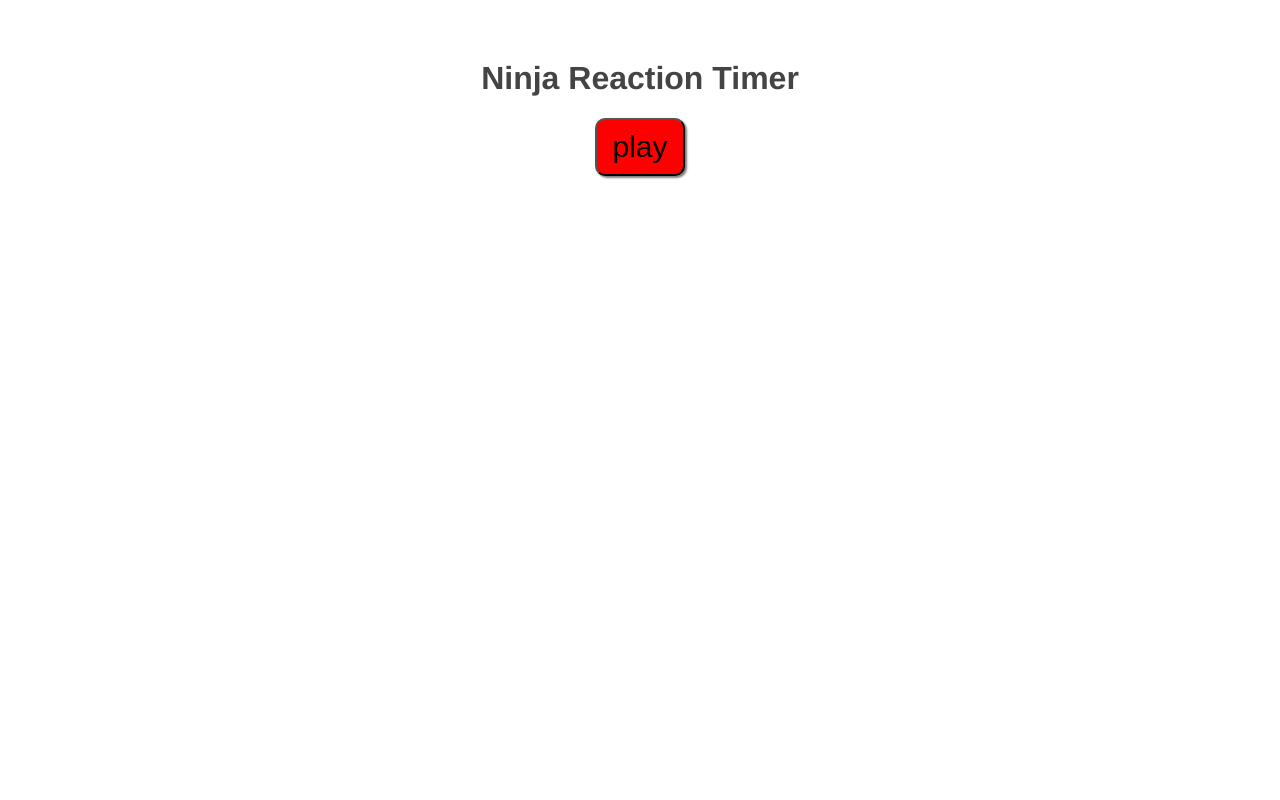
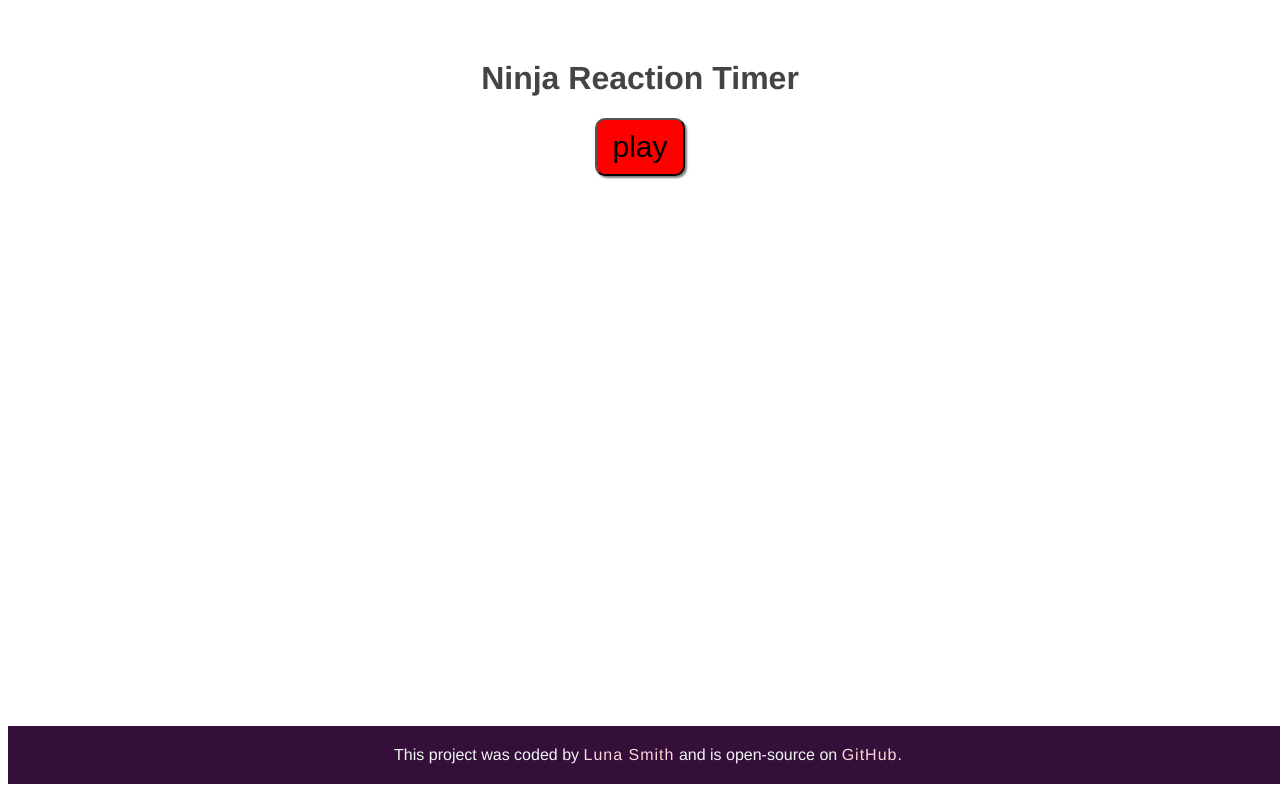
Before and after one commit to Lu-Smith/vue_reaction_timer, a Vue app: page / in a window 1280 px wide. Built offline with nearby package versions, Linux system fonts and the light colour scheme.

Commit message:
Updated Footer

```diff
--- a/src/App.vue
+++ b/src/App.vue
@@ -3,17 +3,21 @@
 <button @click="start" :disabled="isPlaying">play</button>
 <Block v-if="isPlaying" :delay="delay" @end="endGame" />
 <Results :score="score" v-if="showResults" />
+<Footer />
 </template>
 
 <script>
 import Block from './components/Block.vue'
 import Results from './components/Results.vue'
+import Footer from './components/Footer.vue'
+
 
 export default {
   name: 'App',
   components: {
     Block,
-    Results
+    Results,
+    Footer
   },
   data() {
     return {
--- a/src/components/Footer.vue
+++ b/src/components/Footer.vue
@@ -1,5 +1,5 @@
 <template>
-    <p>
+    <p class="footer-note">
     This project was coded by
     <a href="https://www.lunasmithart.com/" target="_blank" class="cool-link"
       >Luna Smith</a
@@ -14,25 +14,21 @@
   </p>
 </template>
 
-<script>
-export default {
-
-}
-</script>
-
 <style>
-p {
+.footer-note {
+  position: fixed;
+  bottom: 0;
+  width: 100vw;
   padding: 20px 0;
   font-weight: 500;
-  border-radius: 0 0 40px 40px;
   background-color: rgb(52, 15, 58);
-  color: #c8efde;
+  color: #f1f5f3;
 }
 
 .cool-link {
   position: relative;
   text-decoration: none;
-  color: #fbf6f6;
+  color: #fcd6d6;
   transition: all 0.3s ease;
   letter-spacing: 1px;
 }
@@ -44,7 +40,7 @@ p {
   height: 3px;
   bottom: -5px;
   left: 0;
-  background-color: #c8efde;
+  background-color: #f87e0d;
   visibility: hidden;
   transform: scaleX(0);
   transition: all 0.3s ease-in-out 0s;
@@ -56,6 +52,6 @@ p {
 }
 
 .cool-link:hover {
-  color: #c8efde;
+  color: #f87e0d;
 }
 </style>
```
